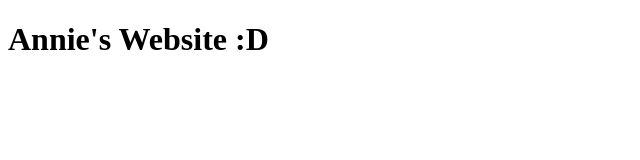
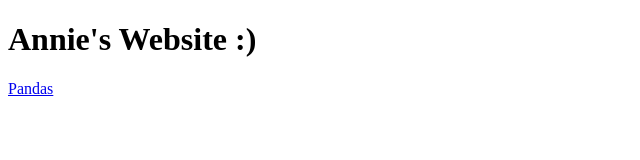
Before and after one commit to annalitwiller/Website, a plain HTML site: page index.html in a window 1280 px wide. Shown: the full height of the page, 0-640 px from the left. Drawn offline with Linux system fonts and the light colour scheme.

Commit message:
work on at home

```diff
--- a/index.html
+++ b/index.html
@@ -2,9 +2,9 @@
 <html lang="en">
 <head>
 <meta charset="utf=8">
-<title>Annie's Website :D</title>
+<title>Annie's Website :)</title>
 </head>
 <body>
-<h1>Annie's Website :D</h1>
-</body>
+<h1>Annie's Website :)</h1>
+</body><a href="https://nationalzoo.si.edu/webcams/panda-cam">Pandas</a>
 </html>
```
